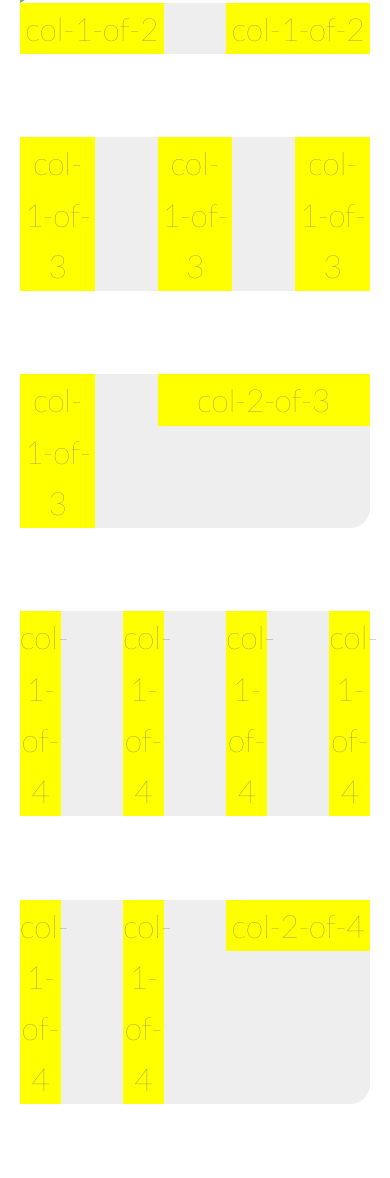
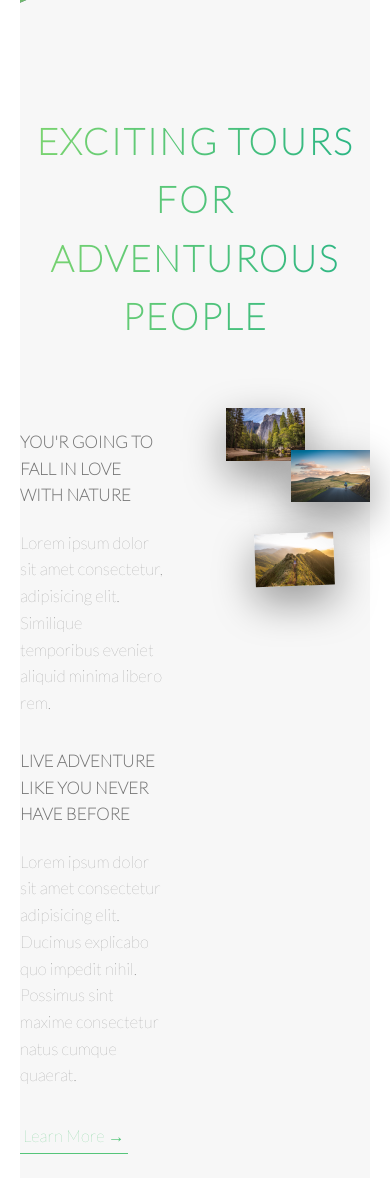
Before and after one commit to E-M-Frotan/Natours_Landing_Page, a website: page index.html in a window 390 px wide. Shown: the part 819-1997 px from the top of the page. Drawn offline with Linux system fonts and the light colour scheme.

Commit message:
about section complete but not responsive

```diff
--- a/index.html
+++ b/index.html
@@ -28,7 +28,34 @@
             <a href="#" class="btn btn--white btn--animated">Discover our tools</a>
         </div>
     </header>
-    <section class="grid-test">
+    <main>
+        <section class="section-about">
+            <div class="u-center-text u-margin-bottom-big ">
+                <h2 class="heading-secondary">Exciting tours for adventurous people</h2>
+            </div>
+            <div class="row">
+                <div class="col-1-of-2">
+                    <h3 class="heading-tertiary u-margin-bottom-small">You'r going to fall in love with nature</h3>
+                    <p class="paragraph">Lorem ipsum dolor sit amet consectetur, adipisicing elit. Similique temporibus
+                        eveniet aliquid minima libero rem.</p>
+                    <h3 class="heading-tertiary u-margin-bottom-small">Live adventure like you never have before</h3>
+                    <p class="paragraph">
+                        Lorem ipsum dolor sit amet consectetur adipisicing elit. Ducimus explicabo quo impedit nihil.
+                        Possimus sint maxime consectetur natus cumque quaerat.
+                    </p>
+                    <a href="#" class="btn-text">Learn More &rarr;</a>
+                </div>
+                <div class="col-1-of-2">
+                    <div class="composition">
+                        <img src="img/nat-1-large.jpg" alt="photo 1" class="composition__photo composition__photo--1">
+                        <img src="img/nat-2-large.jpg" alt="photo 2" class="composition__photo composition__photo--2">
+                        <img src="img/nat-3-large.jpg" alt="photo 3" class="composition__photo composition__photo--3">
+                    </div>
+                </div>
+            </div>
+        </section>
+    </main>
+    <!-- <section class="grid-test">
         <div class="row">
             <div class="col-1-of-2">col-1-of-2</div>
             <div class="col-1-of-2">col-1-of-2</div>
@@ -57,7 +84,7 @@
             <div class="col-1-of-4">col-1-of-4</div>
             <div class="col-3-of-4">col-3-of-4</div>
         </div>
-    </section>
+    </section> -->
 </body>
 
 </html>
--- a/sass/abstracts/_variables.scss
+++ b/sass/abstracts/_variables.scss
@@ -3,8 +3,11 @@ $color-primary: #55c57a;
 $color-primary-light: #7ed56f;
 $color-primary-dark: #28b485;
 $color-grey-dark: #777;
+$color-grey-light-1: #f7f7f7;
 $color-white: #fff;
 $color-black: #000;
+// FONT
+$default-font-size: 1.6rem;
 // Grid
 $grid-width: 114rem;
 $gutter-vertical: 8rem;
--- a/sass/base/_typography.scss
+++ b/sass/base/_typography.scss
@@ -33,3 +33,35 @@ body {
         animation: move-in-right 0.7s ease-in-out;
     }
 }
+
+.heading-secondary {
+    font-size: 3.5rem;
+    text-transform: uppercase;
+    font-weight: 700;
+    background: linear-gradient(to left, $color-primary-dark, $color-primary-light);
+    display: inline-block;
+    color: transparent;
+    background-clip: text;
+    -webkit-background-clip: text;
+    transition: transform .3s;
+    letter-spacing: 2px;
+
+    &:hover {
+        transform: skewY(5deg) skewX(10deg);
+        text-shadow: .5rem 1rem 2rem rgba($color-black, 0.2);
+    }
+}
+
+.heading-tertiary {
+    font-size: $default-font-size;
+    font-weight: 700;
+    text-transform: uppercase;
+}
+
+.paragraph {
+    font-size: $default-font-size;
+
+    &:not(:last-child) {
+        margin-bottom: 3rem;
+    }
+}
--- a/sass/base/_utilities.scss
+++ b/sass/base/_utilities.scss
@@ -0,0 +1,17 @@
+.u-center-text {
+    text-align: center;
+}
+
+.u-margin-bottom {
+    &-big {
+        margin-bottom: 8rem;
+    }
+
+    &-medium {
+        margin-bottom: 4rem;
+    }
+
+    &-small {
+        margin-bottom: 2rem;
+    }
+}
--- a/sass/components/_button.scss
+++ b/sass/components/_button.scss
@@ -8,7 +8,8 @@
         position: relative;
         display: inline-block;
         border-radius: 100px;
-        transition: all 0.2s ease-in;
+        font-size: $default-font-size;
+        transition: all 0.2s;
     }
 
     &--animated {
@@ -51,4 +52,31 @@
         border-radius: 100px;
         transition: all .3s ease-out;
     }
+
 }
+
+.btn-text {
+
+    &:link,
+    &:visited {
+        font-size: $default-font-size;
+        text-decoration: none;
+        color: $color-primary;
+        display: inline-block;
+        border-bottom: 1px solid $color-primary;
+        padding: 3px;
+        transition: all 0.2s;
+    }
+
+    &:hover {
+        background-color: $color-primary;
+        color: $color-white;
+        box-shadow: 0 1rem 2rem rgba($color-black, 0.12);
+        transform: translateY(-2px);
+    }
+
+    &:active {
+        box-shadow: 0 0.5rem 1rem rgba($color-black, 0.10);
+        transform: translateY(0);
+    }
+}
--- /dev/null
+++ b/sass/components/_composition.scss
@@ -0,0 +1,41 @@
+.composition {
+    position: relative;
+
+    &:hover &__photo:not(:hover) {
+        transform: scale(0.95);
+    }
+
+    &__photo {
+        width: 55%;
+        box-shadow: 0 1.5rem 4rem rgba($color-black, 0.4);
+        position: absolute;
+        transition: all 0.2s;
+        outline-offset: 8px;
+
+        &--1 {
+            left: 0;
+            top: -2rem;
+        }
+
+        &--2 {
+            right: 0;
+            top: 2rem;
+        }
+
+        &--3 {
+            top: 10rem;
+            left: 20%;
+            transform: rotate(-2deg);
+        }
+
+        &:hover {
+            transform: scale(1.05) translateY(-0.5rem);
+            z-index: 1;
+            box-shadow: 0 2.5rem 4rem rgba($color-black, 0.6);
+            outline: 8px solid $color-primary;
+        }
+
+
+    }
+
+}
--- a/sass/layout/_grid.scss
+++ b/sass/layout/_grid.scss
@@ -1,8 +1,6 @@
 .row {
     max-width: $grid-width;
     margin: 0 auto;
-    background-color: #eee;
-    border-radius: 20px;
     @include clearfix;
 
 
@@ -11,10 +9,7 @@
     }
 
     [class^="col-"] {
-        background-color: yellow;
         float: left;
-        text-align: center;
-        font-size: 32px;
 
         &:not(:last-child) {
             margin-right: $gutter-horizontal;
--- a/sass/layout/_header.scss
+++ b/sass/layout/_header.scss
@@ -3,7 +3,7 @@
     background-position: center;
     background-size: cover;
     min-height: 95vh;
-    clip-path: polygon(0 0, 100% 0, 100% 70vh, 0 100%);
+    clip-path: polygon(0 0, 100% 0, 100% 77vh, 0 100%);
     position: relative;
 
     &__logo-box {
--- a/sass/main.scss
+++ b/sass/main.scss
@@ -9,6 +9,7 @@
 @import "base/utilities";
 // components
 @import "components/button";
+@import "components/composition";
 // layout
 @import "layout/header";
 @import "layout/grid";
--- a/sass/pages/_home.scss
+++ b/sass/pages/_home.scss
@@ -0,0 +1,5 @@
+.section-about {
+    background-color: $color-grey-light-1;
+    padding: 25rem 0;
+    margin-top: -18vh;
+}
```
Also changed, not shown: css/style.css.
